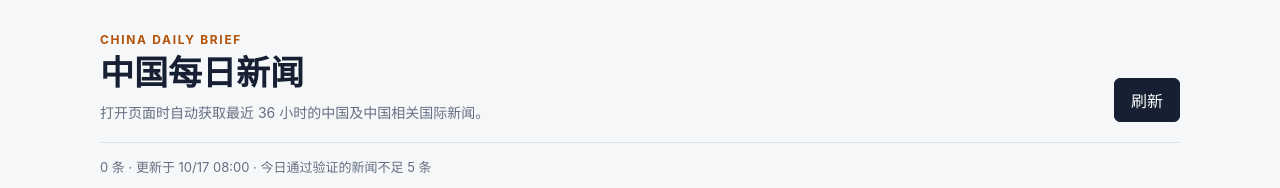
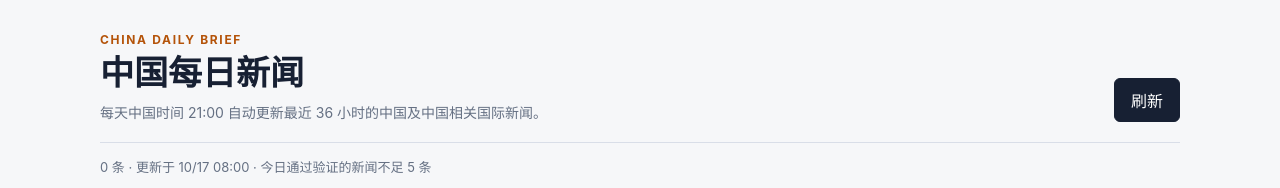
Before and after one commit to zhijingwu0303-bot/daily-china-news, a website: page site/index.html in a window 1280 px wide. Shown: the top 188 px of the page. Drawn offline with Linux system fonts and the light colour scheme.

Commit message:
docs: finalize GitHub Pages schedule copy

```diff
--- a/site/index.html
+++ b/site/index.html
@@ -13,7 +13,7 @@
         <div>
           <p class="eyebrow">China Daily Brief</p>
           <h1>中国每日新闻</h1>
-          <p class="intro">打开页面时自动获取最近 36 小时的中国及中国相关国际新闻。</p>
+          <p class="intro">每天中国时间 21:00 自动更新最近 36 小时的中国及中国相关国际新闻。</p>
         </div>
         <button id="refresh" class="refresh" type="button">刷新</button>
       </header>
```
